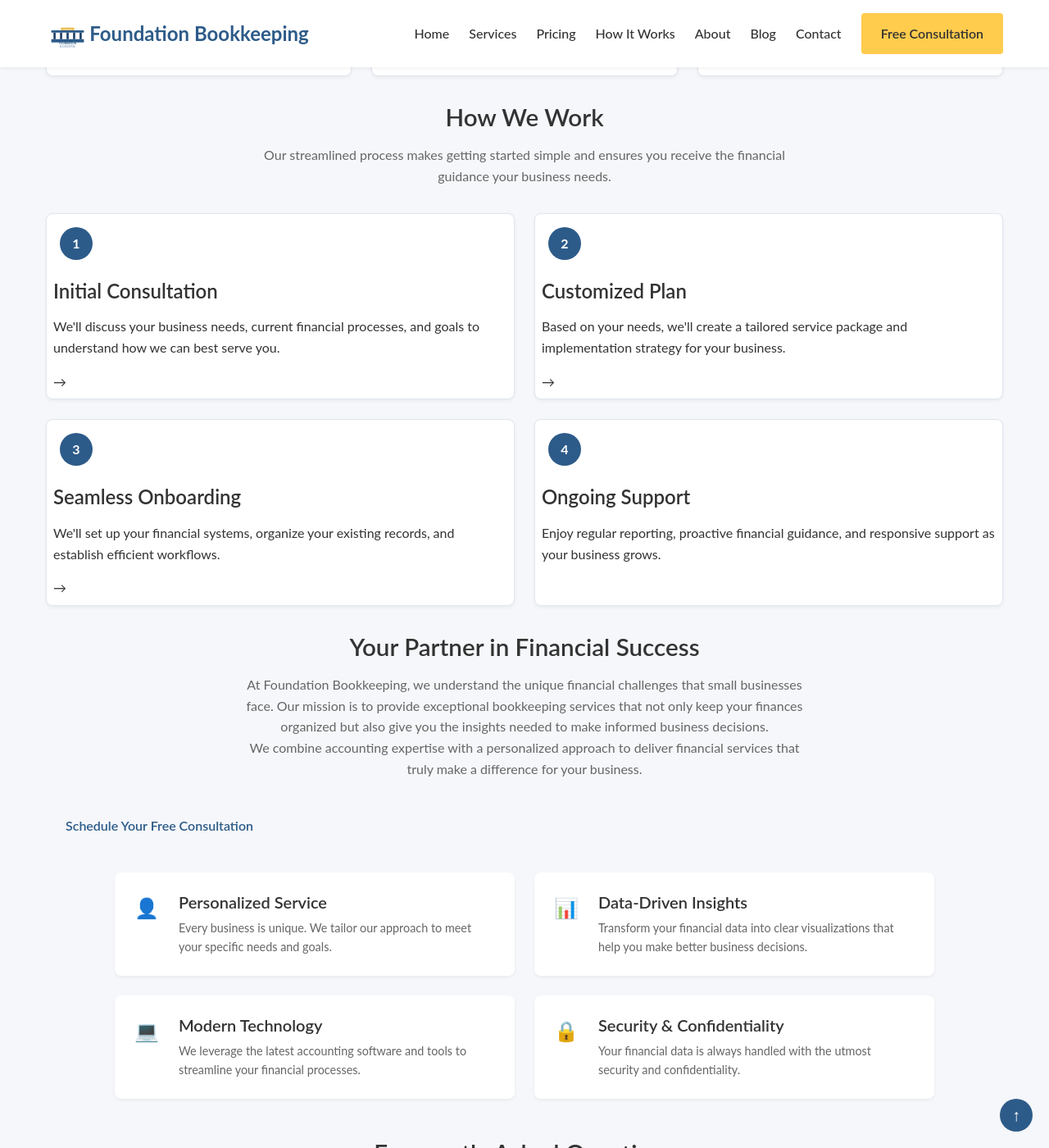
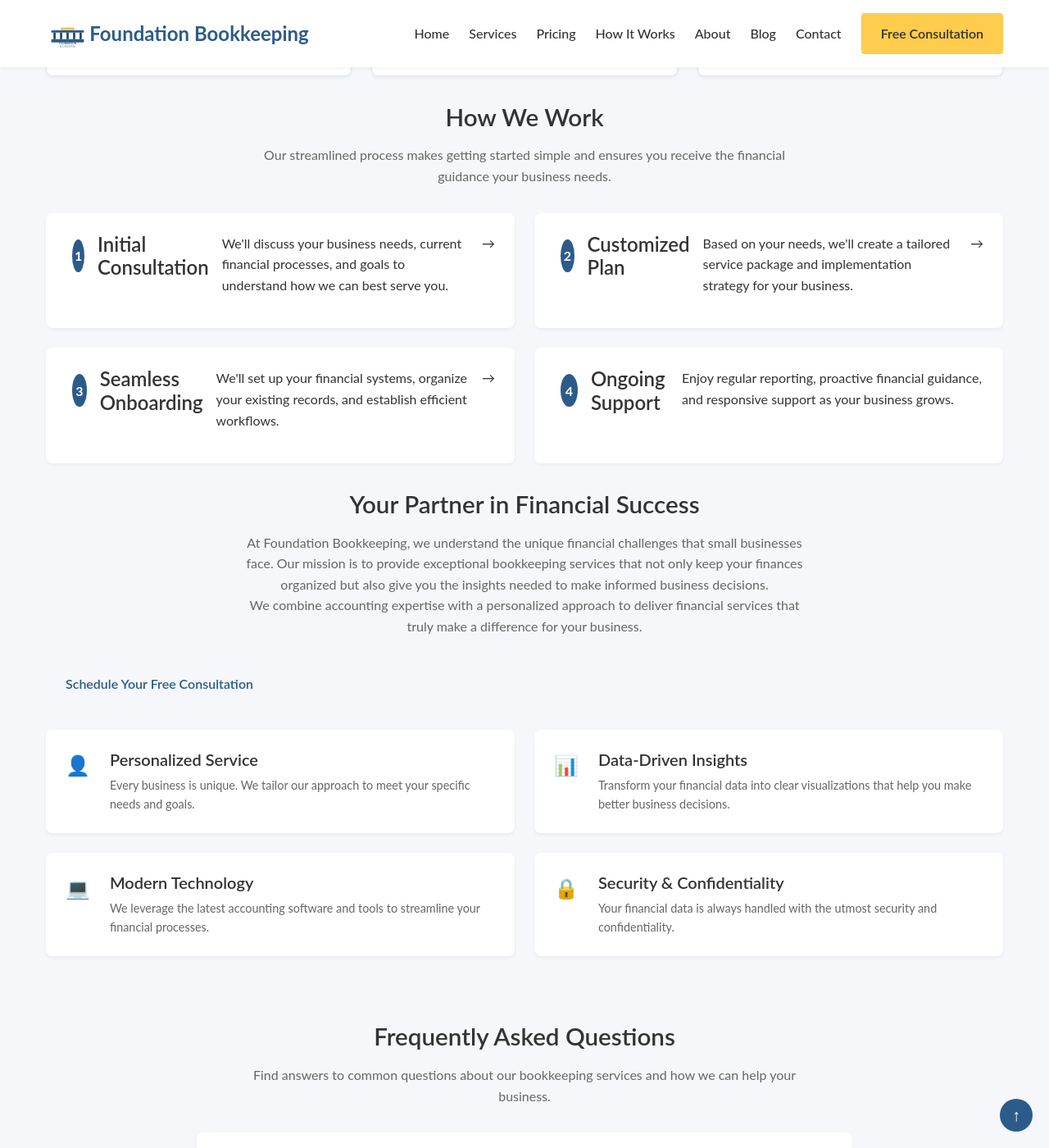
Before and after one commit to jcampbell9724/jcampbell-bookkeeping, a Jekyll site: the page built from index.html, in a window 1280 px wide and 1400 px high, scrolled down 1067 px. Shown: the whole window at 82% size. Built offline with Jekyll 4.4.1, drawn with Linux system fonts in a browser that asks for light colours.

Commit message:
more card changes

```diff
--- a/css/styles.css
+++ b/css/styles.css
@@ -1216,7 +1216,7 @@ input:checked + .slider:before {
     margin-right: auto;
 }
 
-.about-feature {
+.feature-card {
     display: flex;
     align-items: flex-start;
     gap: var(--space-sm);
@@ -1228,7 +1228,7 @@ input:checked + .slider:before {
     text-align: left;
 }
 
-.about-feature:hover {
+.feature-card:hover {
     transform: translateY(-2px);
     box-shadow: var(--shadow-md);
 }
@@ -1800,18 +1800,6 @@ input:checked + .slider:before {
     margin-right: auto;
 }
 
-.about-feature {
-    display: flex;
-    align-items: flex-start;
-    gap: var(--space-sm);
-    padding: var(--space-md);
-    background-color: var(--card-bg);
-    border-radius: var(--radius-md);
-    box-shadow: var(--shadow-sm);
-    transition: all var(--transition-normal);
-    text-align: left;
-}
-
 .feature-text {
     text-align: left;
 }
--- a/index.html
+++ b/index.html
@@ -90,7 +90,7 @@ keywords: bookkeeping, small business accounting, tax preparation, financial ser
             <p>Our streamlined process makes getting started simple and ensures you receive the financial guidance your business needs.</p>
         </div>
         <div class="card-grid-even">
-            <div class="card-bordered">
+            <div class="feature-card">
                 <div class="step-number">1</div>
                 <h3>Initial Consultation</h3>
                 <p>We'll discuss your business needs, current financial processes, and goals to understand how we can best serve you.</p>
@@ -98,7 +98,7 @@ keywords: bookkeeping, small business accounting, tax preparation, financial ser
                     →
                 </div>
             </div>
-            <div class="card-bordered">
+            <div class="feature-card">
                 <div class="step-number">2</div>
                 <h3>Customized Plan</h3>
                 <p>Based on your needs, we'll create a tailored service package and implementation strategy for your business.</p>
@@ -106,7 +106,7 @@ keywords: bookkeeping, small business accounting, tax preparation, financial ser
                     →
                 </div>
             </div>
-            <div class="card-bordered">
+            <div class="feature-card">
                 <div class="step-number">3</div>
                 <h3>Seamless Onboarding</h3>
                 <p>We'll set up your financial systems, organize your existing records, and establish efficient workflows.</p>
@@ -114,7 +114,7 @@ keywords: bookkeeping, small business accounting, tax preparation, financial ser
                     →
                 </div>
             </div>
-            <div class="card-bordered">
+            <div class="feature-card">
                 <div class="step-number">4</div>
                 <h3>Ongoing Support</h3>
                 <p>Enjoy regular reporting, proactive financial guidance, and responsive support as your business grows.</p>
@@ -132,8 +132,8 @@ keywords: bookkeeping, small business accounting, tax preparation, financial ser
             <p>We combine accounting expertise with a personalized approach to deliver financial services that truly make a difference for your business.</p>
         </div>
         <a href="#contact" class="btn">Schedule Your Free Consultation</a>
-        <div class="about-features">
-            <div class="about-feature">
+        <div class="card-grid-even">
+            <div class="feature-card">
                  <div class="feature-icon">
                    👤
                 </div>
@@ -142,7 +142,7 @@ keywords: bookkeeping, small business accounting, tax preparation, financial ser
                     <p>Every business is unique. We tailor our approach to meet your specific needs and goals.</p>
                 </div>
             </div>
-            <div class="about-feature">
+            <div class="feature-card">
                 <div class="feature-icon">
                     📊
                 </div>
@@ -151,7 +151,7 @@ keywords: bookkeeping, small business accounting, tax preparation, financial ser
                     <p>Transform your financial data into clear visualizations that help you make better business decisions.</p>
                 </div>
             </div>
-            <div class="about-feature">
+            <div class="feature-card">
                 <div class="feature-icon">
                     💻
                 </div>
@@ -160,7 +160,7 @@ keywords: bookkeeping, small business accounting, tax preparation, financial ser
                     <p>We leverage the latest accounting software and tools to streamline your financial processes.</p>
                 </div>
             </div>
-            <div class="about-feature">
+            <div class="feature-card">
                 <div class="feature-icon">
                     🔒
                 </div>
```
